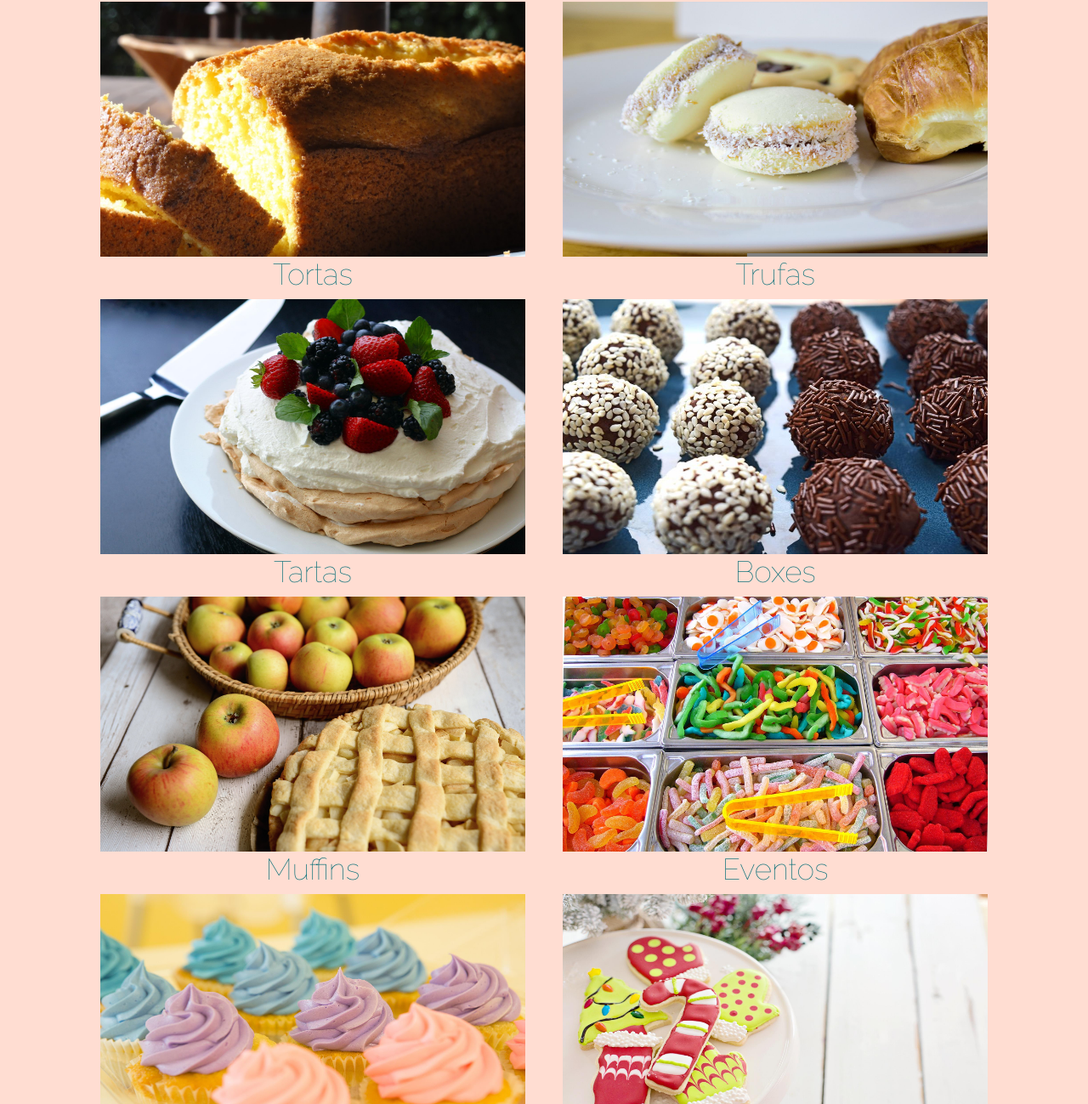
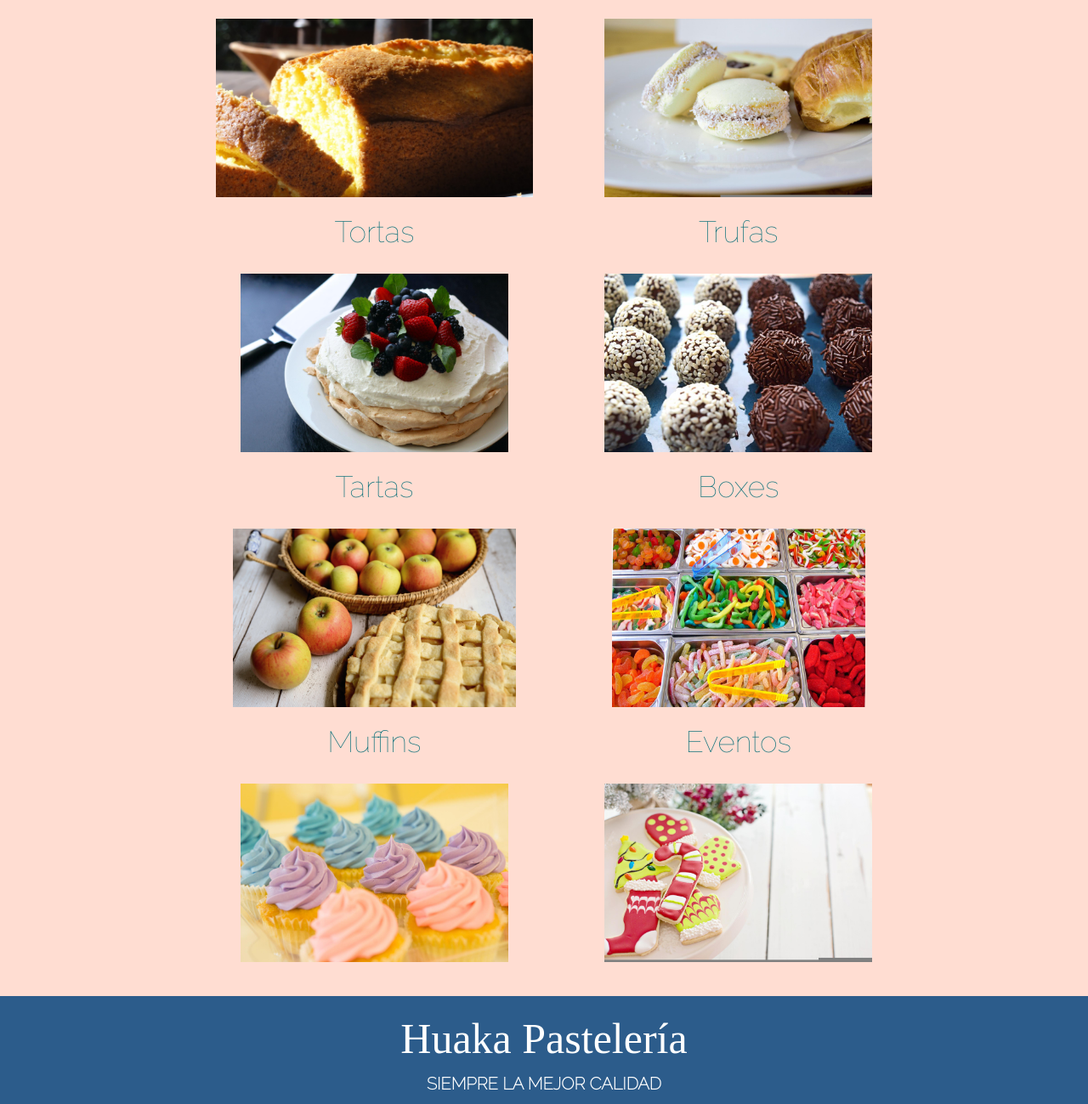
Before and after one commit to arielcabrera92/HUAKA-PASTELERIA, a plain HTML site: page pages/productos.html in a window 1280 px wide. Shown: the part 568-1867 px from the top of the page at 85% size. Drawn offline with nearby package versions, Linux system fonts and the light colour scheme; a web font is replaced by a local one.

Commit message:
modifico pages

```diff
--- a/pages/productos.html
+++ b/pages/productos.html
@@ -60,23 +60,23 @@
     <section class="menu">
         <div id="listauno">
             <h3>Budines</h3>
-            <img src="../media/DSC05326.JPG" alt="Budines" height="300" width="500">
+            <img src="../media/DSC05326.JPG" alt="Budines" height="300" width="500" class="img-fluid">
             <h3>Tortas</h3>
-            <img src="../media/mixed-berries-1470228_1920.jpg" alt="Pavlova" height="300" width="500">
+            <img src="../media/mixed-berries-1470228_1920.jpg" alt="Pavlova" height="300" width="500" class="img-fluid">
             <h3>Tartas</h3>
-            <img src="../media/pastrafrola.jpg" alt="Pastafrola" height="300" width="500">
+            <img src="../media/pastrafrola.jpg" alt="Pastafrola" height="300" width="500" class="img-fluid">
             <h3>Muffins</h3>
-            <img src="../media/cupcakes-2285209_1920.jpg" alt="Muffins" height="300" width="500">
+            <img src="../media/cupcakes-2285209_1920.jpg" alt="Muffins" height="300" width="500" class="img-fluid">
         </div>
         <div id="listados">
             <h3>Alfajores</h3>
-            <img src="../media/caramel-cookie-6789659_1920.jpg" alt="Alfajores" height="300" width="500">
+            <img src="../media/caramel-cookie-6789659_1920.jpg" alt="Alfajores" height="300" width="500" class="img-fluid">
             <h3>Trufas</h3>
-            <img src="../media/praline-933432_960_720.jpg" alt="Trufas" height="300" width="500">
+            <img src="../media/praline-933432_960_720.jpg" alt="Trufas" height="300" width="500" class="img-fluid">
             <h3>Boxes</h3>
-            <img src="../media/candies-171342_1920.jpg" alt="Boxes" height="300" width="500">
+            <img src="../media/candies-171342_1920.jpg" alt="Boxes" height="300" width="500" class="img-fluid">
             <h3>Eventos</h3>
-            <img src="../media/cookies-5773812_1920.jpg" alt="Eventos" height="300" width="500">
+            <img src="../media/cookies-5773812_1920.jpg" alt="Eventos" height="300" width="500" class="img-fluid">
         </div>
     </section>
     <footer class="container-fluid">
```
Also changed, not shown: index.html (+8 -6 lines), pages/nosotros.html (+9 -2 lines).
